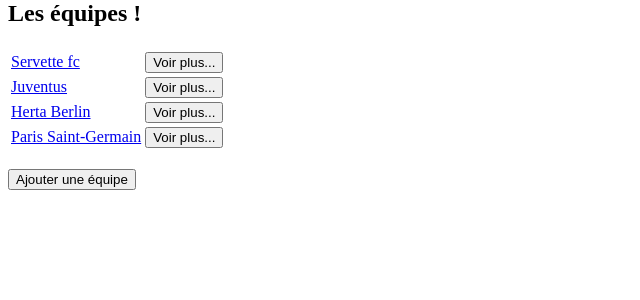
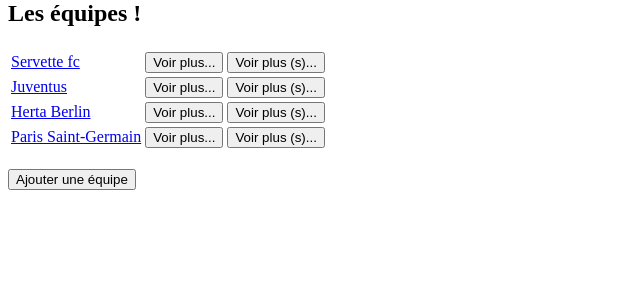
Before and after one commit to TomB201/EquipeAJAX, a Django app: page / in a window 1280 px wide. Shown: the part 20-320 px from the top of the page, without its empty margins (0-640 px from the left). Run offline with Django 4.2, Linux system fonts and the light colour scheme; data comes from the database, SQL or seed files in the repository.

Commit message:
ajout bouton synchrone

```diff
--- a/templates/show_equipes.html
+++ b/templates/show_equipes.html
@@ -7,8 +7,8 @@
 
             <tr>
                 <td><a href="#" onclick="go('{{ equipe.nom }}')"> {{ equipe.nom }}</a></td>
-                <td><button id="{{ equipe.id }}" onclick="getDetails(this.id)">Voir plus...</button></td>
-
+                <td><button id="{{ equipe.id }}" onclick="getDetails(this.id, true)">Voir plus...</button></td>
+                <td><button id="{{ equipe.id }}" onclick="getDetails(this.id, false)">Voir plus (s)...</button></td>
             </tr>
         {% endfor %}
 
@@ -30,9 +30,10 @@
         notification.innerHTML = "⚽ Allez " + nom + " ⚽";
         notification.style.backgroundColor = "lightblue";
         notification.style.padding = "10px";
-    notification.style.color = "black"; }
+        notification.style.color = "black";
+      }
 
- function getDetails(id) {
+      function getDetails(id, isAsync) {
         var xhr = new XMLHttpRequest();
         xhr.onreadystatechange = function() {
             if (this.readyState == 4 && this.status == 200) {
@@ -45,7 +46,7 @@
                 document.getElementById("details").innerHTML = table;
             }
         };
-    xhr.open("GET", "/equipe/" + id + "/details/", true);
+        xhr.open("GET", "/equipe/" + id + "/details/", isAsync);
         xhr.send();
       }
 
```
Also changed, not shown: projet1WEBA/migrations/0002_equipe_couleurs_equipe_ville.py (added), projet1WEBA/migrations/0003_alter_equipe_couleurs_alter_equipe_ville.py (added). Lines whose indentation alone changed are shown as unchanged.
